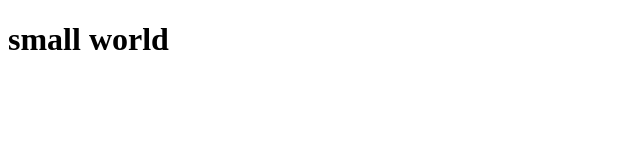
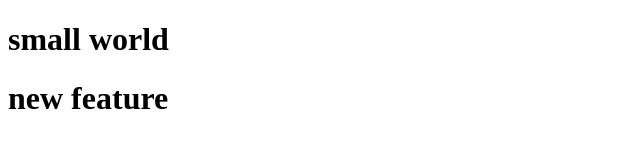
Before and after one commit to hltan72/lecture1, a plain HTML site: page index.html in a window 1280 px wide. Shown: the whole page, without its empty margins (0-640 px from the left). Drawn offline with Linux system fonts and the light colour scheme.

Commit message:
add new feature

```diff
--- a/index.html
+++ b/index.html
@@ -5,5 +5,6 @@
 	</head>
 	<body>
 		<h1>small world</h1>
+		<h1>new feature</h1>
 	</body>
 </html>
```
